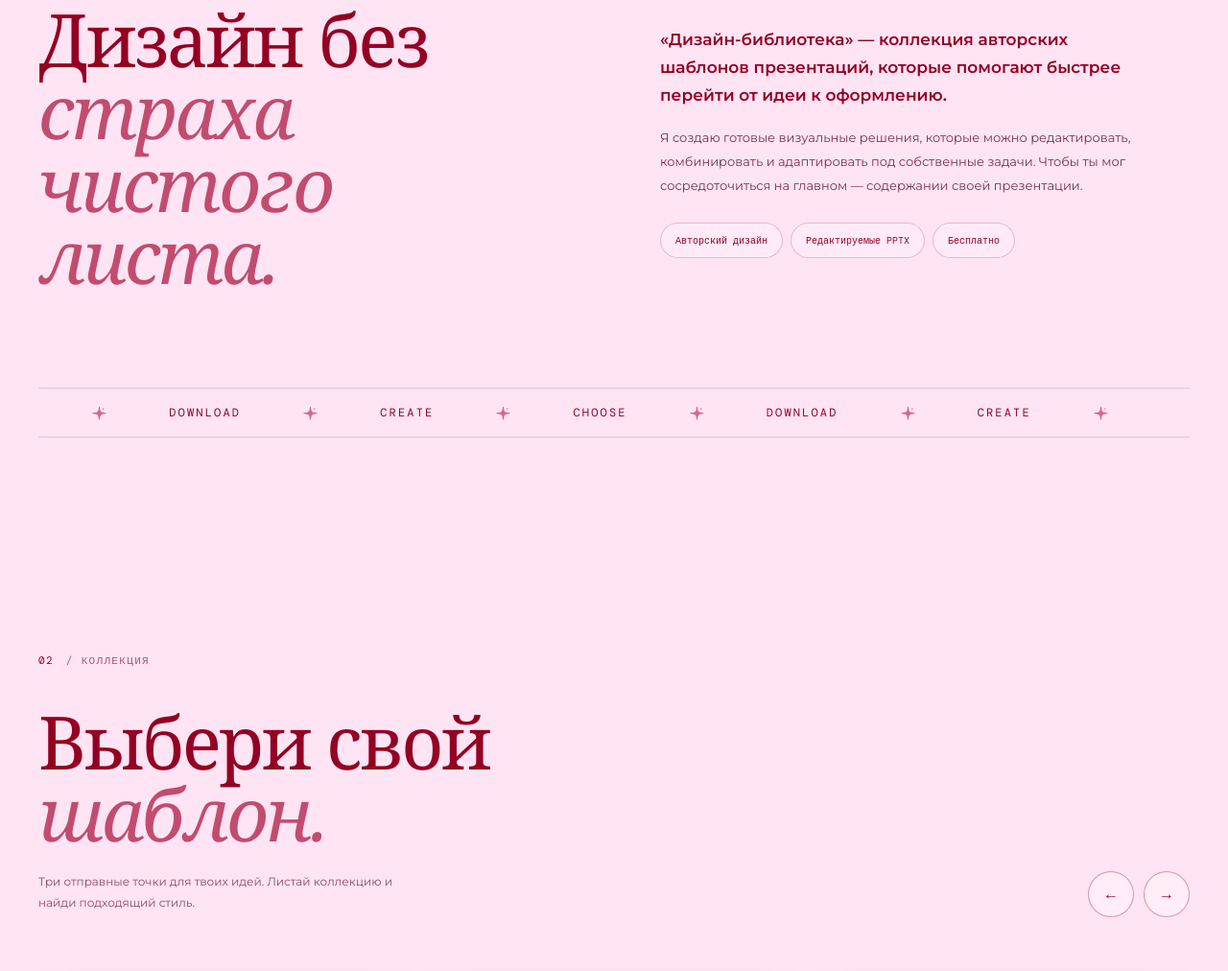
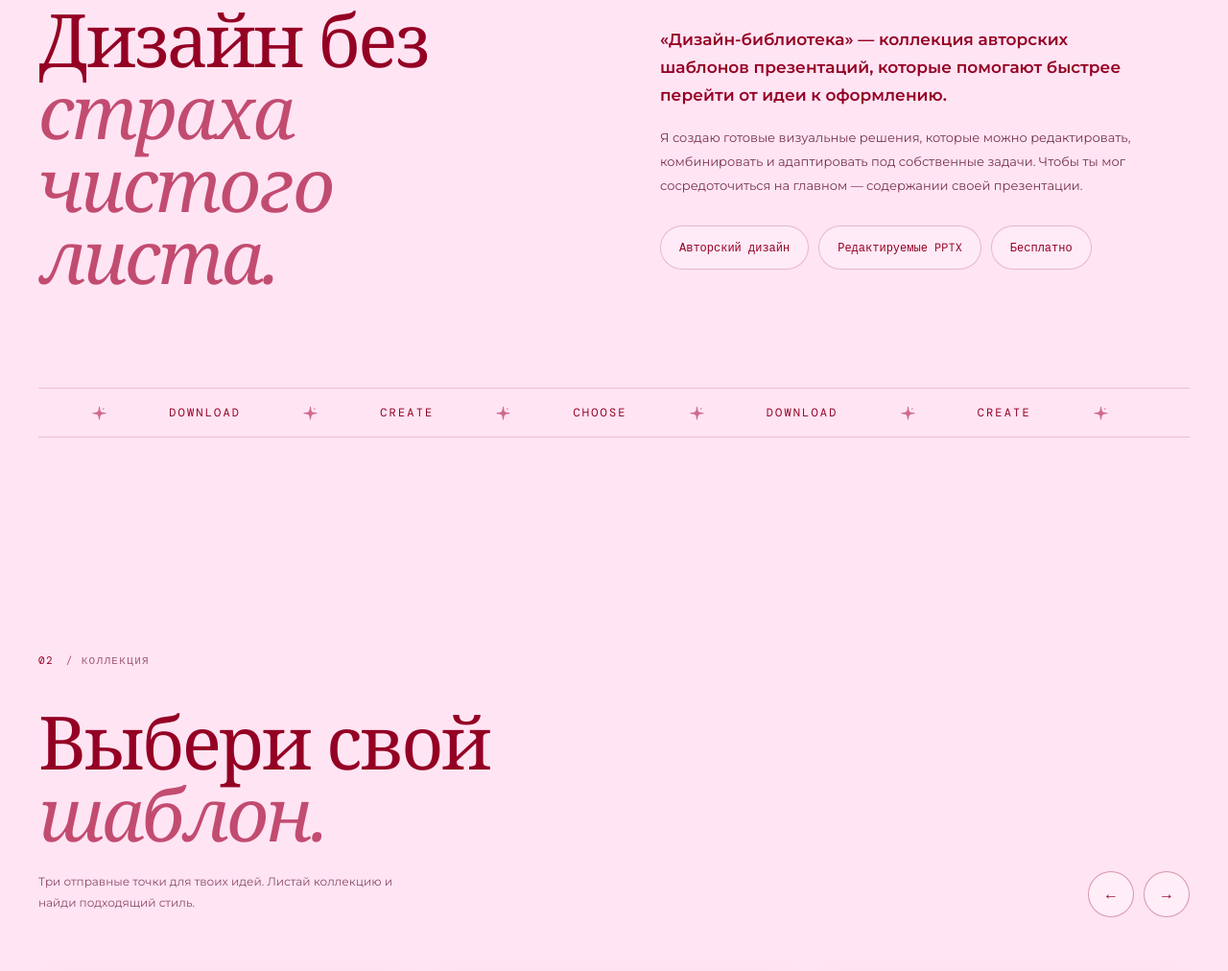
Before and after one commit to designedbyliana/library, a plain HTML site: page index.html in a window 1280 px wide. Shown: the part 993-2005 px from the top of the page at 96% size. Drawn offline with nearby package versions, Linux system fonts and the light colour scheme.

Commit message:
Enlarge feature pills on desktop

```diff
--- a/styles.css
+++ b/styles.css
@@ -1758,8 +1758,8 @@ button {
   padding:18px 25px;
 }
 .feature-pills span {
-  font-size:10px;
-  padding:11px 15px;
+  font-size:12px;
+  padding:14px 19px;
 }
 .step-card {
   min-height:220px;
@@ -1983,3 +1983,16 @@ button {
     width:108px;
   }
 }
+
+
+/* Desktop feature pills: improve scale and readability */
+@media(min-width:701px) {
+  .feature-pills {
+    gap:10px;
+    margin-top:28px;
+  }
+  .feature-pills span {
+    font-size:12px;
+    padding:14px 19px;
+  }
+}
```
